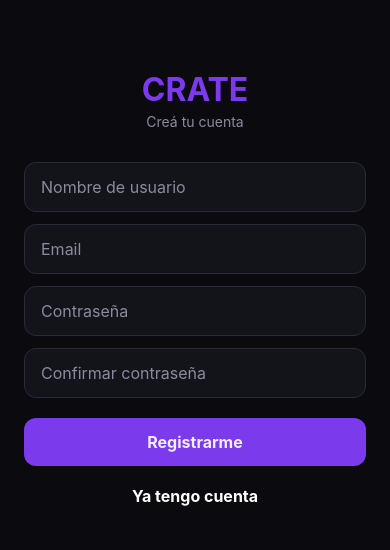
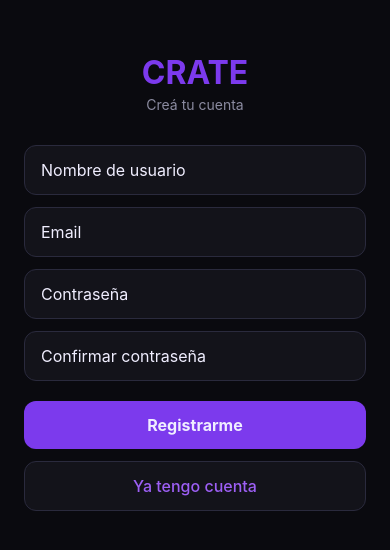
Before and after one commit to AnaCNunez/pi-grupo2-parte2, a React Native app in the folder demo-expo/: screen /Register in a window 390 px wide. Shown: the part 134-684 px from the top of the page. Built offline with nearby package versions, Linux system fonts and the light colour scheme; no server answers.

Commit message:
Home y styles

```diff
--- a/demo-expo/src/components/Post/Post.js
+++ b/demo-expo/src/components/Post/Post.js
@@ -1,7 +1,9 @@
-import React from "react";
+import React, { useState } from "react";
 import { StyleSheet, View, Text, Pressable } from "react-native";
 import { db, auth } from "../../firebase/config";
 import firebase from "firebase";
+import Feather from '@expo/vector-icons/Feather';
+import Ionicons from '@expo/vector-icons/Ionicons';
 
 const styles = StyleSheet.create({
     card: {
@@ -14,15 +16,15 @@ const styles = StyleSheet.create({
     },
     email: {
         color: "#9D5FF5",
-        fontSize: 14,
+        fontSize: 17,
         fontWeight: "600",
         marginBottom: 8,
     },
     descripcion: {
         color: "#F0EEFF",
-        fontSize: 16,
-        lineHeight: 22,
-        marginBottom: 16,
+        fontSize: 15,
+        marginBottom: 20,
+        marginTop: 13,
     },
     seccionLike: {
         flexDirection: "row",
@@ -36,8 +38,8 @@ const styles = StyleSheet.create({
     },
     botonLike: {
         backgroundColor: "#7C3AED",
-        paddingVertical: 8,
-        paddingHorizontal: 14,
+        paddingVertical: 6,
+        paddingHorizontal: 6,
         borderRadius: 10,
     },
     textoLike: {
@@ -47,7 +49,6 @@ const styles = StyleSheet.create({
 });
 
 function Post(props) {
-
     function darLike() {
         db.collection("posts").doc(props.id).update({
             likes: firebase.firestore.FieldValue.arrayUnion(auth.currentUser.email)
@@ -59,23 +60,23 @@ function Post(props) {
         db.collection("posts").doc(props.id).update({
             likes: firebase.firestore.FieldValue.arrayRemove(auth.currentUser.email)
         })
-            .then(() => console.log("like eliminado"))
+            .then(() => console.log("Like eliminado"))
     }
 
     return (
         <View style={styles.card}>
             <Text style={styles.email}>{props.data.email}</Text>
             <Text style={styles.descripcion}>{props.data.descripcionPost}</Text>
-            <Text style={styles.likes}>🤍{props.data.likes ? props.data.likes.length : 0}</Text>
 
             <View style={styles.seccionLike}>
 
 
                 <Pressable style={styles.botonLike} onPress={() => props.data.likes && props.data.likes.includes(auth.currentUser.email) ? sacarLike() : darLike()}>
-                    {props.data.likes && props.data.likes.includes(auth.currentUser.email) ? <Text>Quitar me gusta</Text> : <Text>Me gusta</Text>}
+                    {props.data.likes && props.data.likes.includes(auth.currentUser.email) ? <Ionicons name="heart-dislike-outline" size={17} color="white" /> : <Ionicons name="heart-outline" size={17} color="white" />}
                 </Pressable>
+                <Text style={styles.likes}> {props.data.likes && props.data.likes.length > 0?`Likeado por ${props.data.likes.length} usuarios`: ""} </Text>
 
-                <Pressable style={styles.botonLike} onPress={() => props.navigation.navigate('Stack', { screen: 'Comment', params: { id: id } })}>
+                <Pressable style={styles.botonLike} onPress={() => props.navigation.navigate('Stack', { screen: 'Comment', params: { id: props.id } })}>
                     <Text>Comentar</Text>
                 </Pressable>
             </View>
--- a/demo-expo/src/screens/Home/Home.js
+++ b/demo-expo/src/screens/Home/Home.js
@@ -11,7 +11,20 @@ const styles = StyleSheet.create({
     backgroundColor: '#0A0A0F',
     paddingHorizontal: 24,
     justifyContent: 'center',
-  }})
+  },
+  logo:{
+    fontSize: 48,
+    fontWeight: '700',
+    color: '#7C3AED',
+    textAlign: 'center',
+    paddingTop:25,
+    paddingBottom:25,
+    borderBottomWidth: 2,
+    borderBottomColor: '#2A2A3D',
+    marginBottom:16
+
+  }
+})
 function Home(props){
   const [posteos, setPosteos] = useState([])
   useEffect(() => {
@@ -20,19 +33,23 @@ function Home(props){
             props.navigation.navigate('Login')
             return
         }
-        const posts = db.collection('posts')
-            .orderBy('createdAt', 'desc')
-            .onSnapshot(snapshot => {
-                setPosteos(snapshot.docs.map(doc => ({
-                    id: doc.id,
-                    ...doc.data()
-                })))
+        const posts = db.collection('posts').orderBy('createdAt', 'desc').onSnapshot(
+                docs => {
+                let posts = [];
+                  docs.forEach(doc=>{
+                      posts.push({
+                      id: doc.id,
+                      data: doc.data()
+                  })
+                  setPosteos(posts)
+                })
             })
 
-        return () => posts()
+
     }, [])
     return(
     <View style={styles.container}>
+      <Text style={styles.logo}>Crate</Text>
           {posteos.length === 0 ? (
                 <Text style={styles.emptyText}>No hay posteos aún.</Text>
             ) : (
@@ -42,7 +59,7 @@ function Home(props){
                     renderItem={({ item }) => (
                         <Post
                             id={item.id}
-                            data={item}
+                            data={item.data}
                             navigation={props.navigation}
                         />
                     )}
--- a/demo-expo/src/screens/NuevoPost/NuevoPost.js
+++ b/demo-expo/src/screens/NuevoPost/NuevoPost.js
@@ -1,4 +1,4 @@
-import React, { useState } from "react";
+import React, { use, useState } from "react";
 import { Text, View, Pressable, TextInput } from "react-native";
 import { db, auth } from "../../firebase/config";
 import { StyleSheet } from "react-native";
@@ -38,11 +38,24 @@ const styles = StyleSheet.create({
     color: '#F0EEFF',
     fontSize: 16,
     fontWeight: '700'
+  },
+  logo: {
+    fontSize: 48,
+    fontWeight: '700',
+    color: '#7C3AED',
+    textAlign: 'center',
+  },
+  error:{
+    color: "white",
+    fontSize: 15,
+    fontWeight: '700',
+    textAlign: "center"
   }
 })
 
 function NuevoPost(props) {
   const [descripcionPost, setDescripcionPost] = useState("");
+  const [error, setError] = useState("")
 
   function crearPost() {
 
@@ -51,6 +64,7 @@ function NuevoPost(props) {
       email: auth.currentUser.email,
       likes: [],
       createdAt: Date.now()
+
     })
       .then(() => {
         setDescripcionPost("");
@@ -62,19 +76,23 @@ function NuevoPost(props) {
 
   return (
     <View style={styles.container}>
+
+      <Text style={styles.logo}>Crate</Text>
+
       <Text style={styles.subtitulo}> Nuevo Post </Text>
 
       <TextInput
-        placeholder="Escribí tu post"
+        placeholder="¿Qué estás pensando?"
         value={descripcionPost}
         onChangeText={text => setDescripcionPost(text)}
         style={styles.input}
       />
 
-      <Pressable onPress={()=>crearPost()} style={styles.submit}>
+      <Pressable onPress={()=> {descripcionPost.length == 0? setError("Ups! Parece que no hay nada que publicar.") : crearPost()}} style={styles.submit}>
         <Text style={styles.textoSubmit}>Publicar</Text>
       </Pressable>
 
+  <Text style={styles.error}>{error}</Text>
     </View>
   )
 }
--- a/demo-expo/src/screens/Register/Register.js
+++ b/demo-expo/src/screens/Register/Register.js
@@ -47,16 +47,20 @@ const styles = StyleSheet.create({
         fontSize: 16,
         fontWeight: '700'
     },
-    textoLogin: {
-        color: '#FFF',
+    texto2: {
+        color: '#9D5FF5',
         fontSize: 16,
-        fontWeight: '700',
-        textAlign: 'center'
+        fontWeight: '500',
     },
-    botonLogin: {
-        marginTop: 8,
-        alignItems: 'center'
-    },
+    secondary: {
+        backgroundColor: '#13131A',
+        borderWidth: 1,
+        borderColor: '#2A2A3D',
+        borderRadius: 12,
+        paddingVertical: 14,
+        alignItems: 'center',
+        marginBottom: 12,
+  },
     error: {
         fontSize: 14,
         fontWeight: 700,
@@ -123,7 +127,7 @@ function Register(props) {
             <TextInput
                 style={styles.input}
                 placeholder="Nombre de usuario"
-                placeholderTextColor="#8B8BA0"
+                placeholderTextColor="#F0EEFF"
                 value={usuario}
                 onChangeText={(text) => setUsuario(text)}
             />
@@ -131,7 +135,7 @@ function Register(props) {
             <TextInput
                 style={styles.input}
                 placeholder="Email"
-                placeholderTextColor="#8B8BA0"
+                placeholderTextColor="#F0EEFF"
                 keyboardType="email-address"
                 value={email}
                 onChangeText={(text) => setEmail(text)}
@@ -140,7 +144,7 @@ function Register(props) {
             <TextInput
                 style={styles.input}
                 placeholder="Contraseña"
-                placeholderTextColor="#8B8BA0"
+                placeholderTextColor="#F0EEFF"
                 secureTextEntry={true}
                 value={password}
                 onChangeText={(text) => setPassword(text)}
@@ -149,7 +153,7 @@ function Register(props) {
             <TextInput
                 style={styles.input}
                 placeholder="Confirmar contraseña"
-                placeholderTextColor="#8B8BA0"
+                placeholderTextColor="#F0EEFF"
                 secureTextEntry={true}
                 value={confirmPassword}
                 onChangeText={(text) => setConfirmPassword(text)}
@@ -160,8 +164,8 @@ function Register(props) {
                 <Text style={styles.textoSubmit}>Registrarme</Text>
             </Pressable>
 
-            <Pressable style={styles.botonLogin} onPress={() => props.navigation.navigate('Login')}>
-                <Text style={styles.textoLogin}>Ya tengo cuenta</Text>
+            <Pressable style={styles.secondary} onPress={() => props.navigation.navigate('Login')}>
+                <Text style={styles.texto2}>Ya tengo cuenta</Text>
             </Pressable>
         </View>
     );
```
Also changed, not shown: demo-expo/src/screens/User/User.js (+3 -9 lines).
